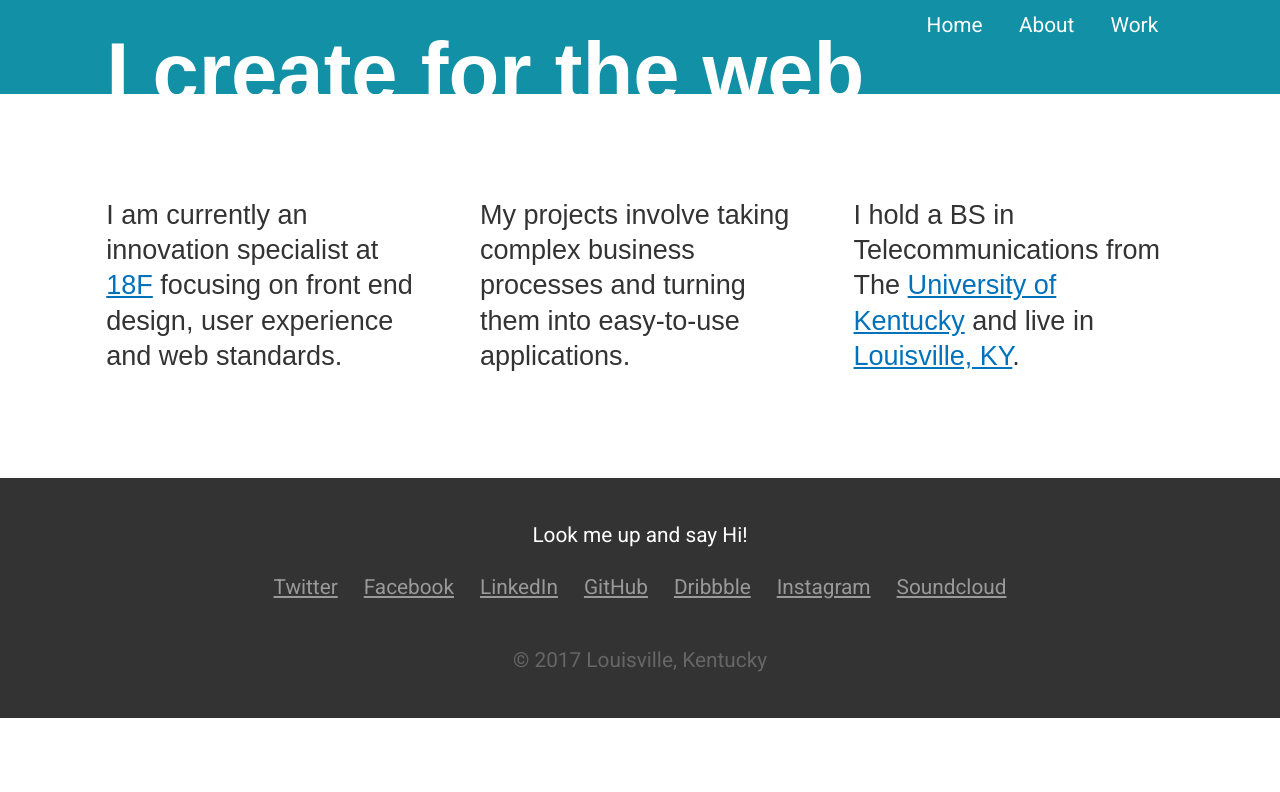
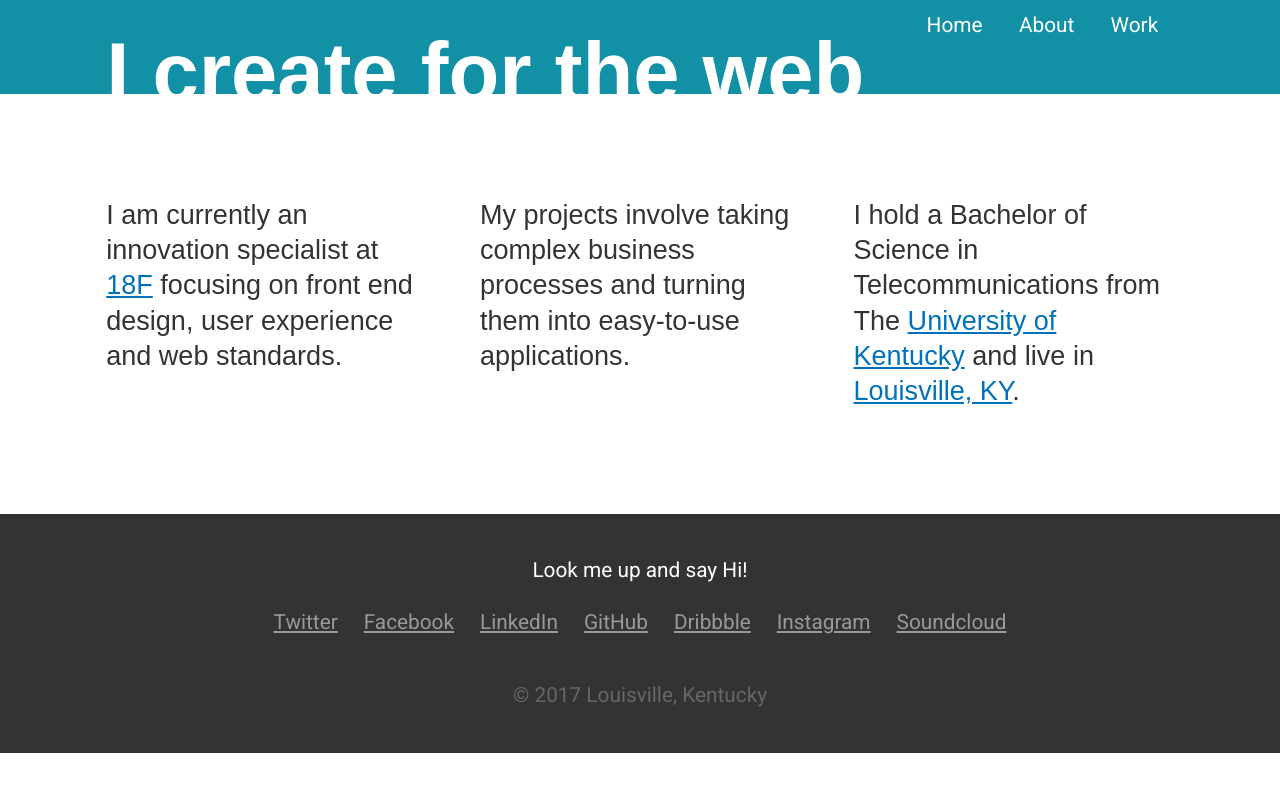
Before and after one commit to line47/line47.github.io, a Jekyll site: the page built from index.html, in a window 1280 px wide. Shown: the top 792 px of the page. Built offline with Jekyll 4.4.1, drawn with Linux system fonts in a browser that asks for light colours; some of the changed lines change nothing that is shown.

Commit message:
adding google analytics
and updating index page

```diff
--- a/_includes/footer.html
+++ b/_includes/footer.html
@@ -13,3 +13,13 @@
     <p class="copyright">&copy; {{site.time | date: "%Y"}} Louisville, Kentucky</p>
   </div>
 </footer>
+<script>
+  (function(i,s,o,g,r,a,m){i['GoogleAnalyticsObject']=r;i[r]=i[r]||function(){
+  (i[r].q=i[r].q||[]).push(arguments)},i[r].l=1*new Date();a=s.createElement(o),
+  m=s.getElementsByTagName(o)[0];a.async=1;a.src=g;m.parentNode.insertBefore(a,m)
+  })(window,document,'script','https://www.google-analytics.com/analytics.js','ga');
+
+  ga('create', 'UA-1860896-3', 'auto');
+  ga('send', 'pageview');
+
+</script>
--- a/index.html
+++ b/index.html
@@ -14,9 +14,9 @@
     </p>
 
     <p class="home-item">
-        I hold a BS in Telecommunications from The
-        <a href="http://www.uky.edu/">University of Kentucky</a> and live in
-        <a href="https://louisvilleky.gov">Louisville, KY</a>.
+      I hold a Bachelor of Science in Telecommunications from The
+      <a href="http://www.uky.edu/">University of Kentucky</a> and live in
+      <a href="https://louisvilleky.gov">Louisville, KY</a>.
     </p>
 
 </div>
```
